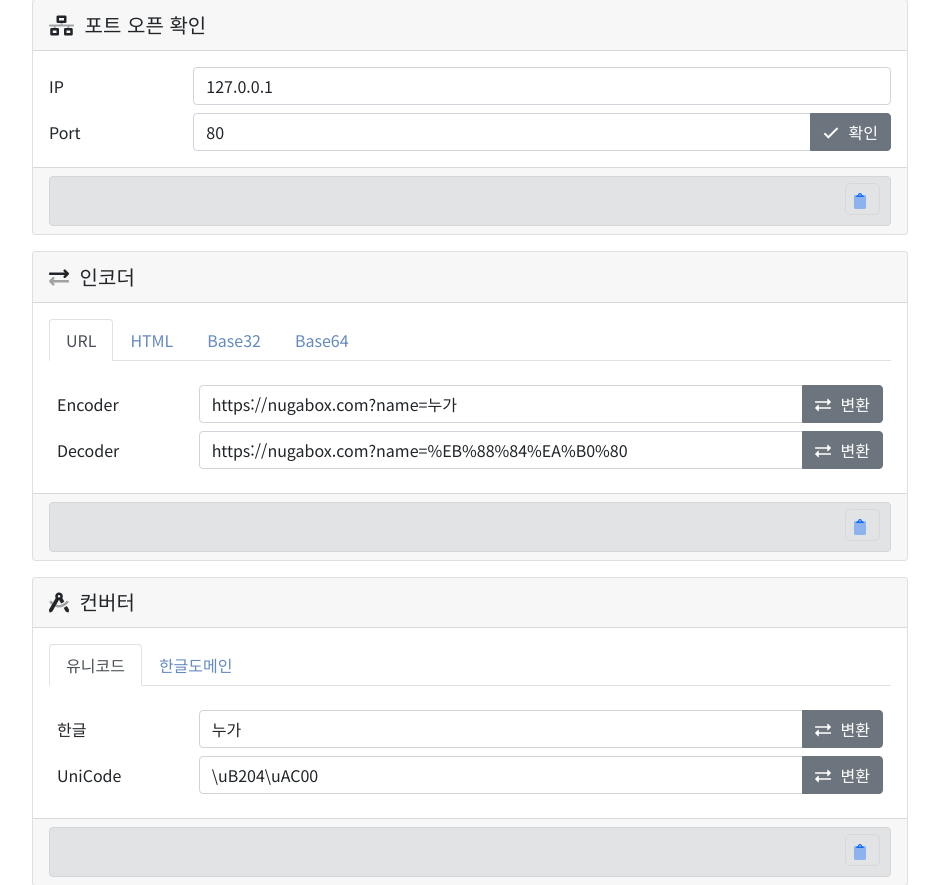
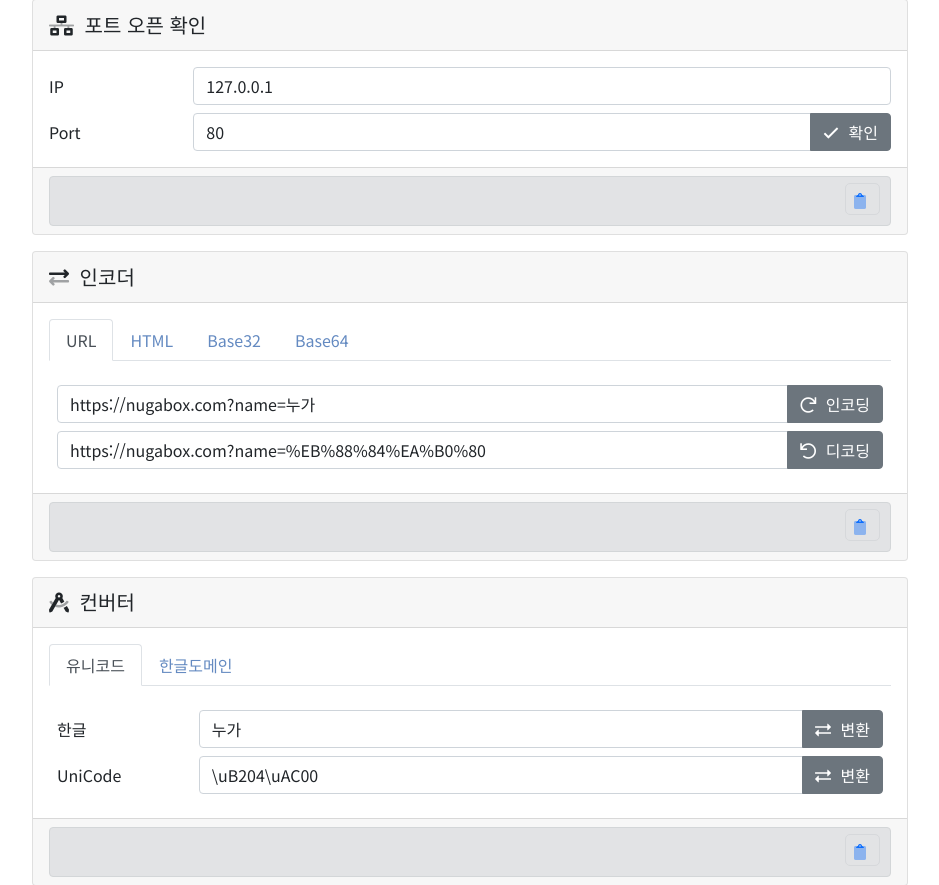
Before and after one commit to nugaBox/tools, a PHP site: page /dev/index.php in a window 1280 px wide. Shown: the part 399-1284 px from the top of the page, without its empty margins (170-1109 px from the left). Run offline with PHP 8.4, Linux system fonts and the light colour scheme; some libraries are stand-ins or nearby versions.

Commit message:
레이아웃 수정

```diff
--- a/dev/index.php
+++ b/dev/index.php
@@ -29,7 +29,7 @@
 <header class="p-3 text-white">
     <div class="container">
         <div class="d-flex flex-wrap align-items-center justify-content-center justify-content-lg-start">
-            <a href="/" class="d-flex align-items-center col-lg-6 mb-2 mb-lg-0 text-white text-decoration-none">
+            <a href="//dev.nugabox.com/tools" class="d-flex align-items-center col-lg-6 mb-2 mb-lg-0 text-white text-decoration-none">
                 <img src="../images/banner_tools.png" alt="logo" class="logo" />
             </a>
             <div class="col-lg-2"></div>
@@ -126,81 +126,57 @@
                     <div class="tab-content mt-2 p-2" id="nav-encoderContent">
                         <div class="tab-pane fade show active" id="nav-url" role="tabpanel" aria-labelledby="nav-url-tab">
                             <div class="row mt-2">
-                                <label for="enc_url" class="col-3 col-md-2 col-form-label text-right">Encoder</label>
-                                <div class="col-9 col-md-10">
                                 <div class="input-group">
                                     <input type="text" class="form-control" id="enc_url" name="enc_url" value="https://nugabox.com?name=누가" placeholder="">
-                                        <button type="button" class="btn btn-secondary" data-category="URL" data-action="K"><i class="far fa-exchange-alt"></i> 변환</button>
-                                    </div>
+                                    <button type="button" class="btn btn-secondary" data-category="URL" data-action="K"><i class="far fa-redo"></i> 인코딩</button>
                                 </div>
                             </div>
                             <div class="row mt-2">
-                                <label for="dec_url" class="col-3 col-md-2 col-form-label text-right">Decoder</label>
-                                <div class="col-9 col-md-10">
                                 <div class="input-group">
                                     <input type="text" class="form-control" id="dec_url" name="dec_url" value="https://nugabox.com?name=%EB%88%84%EA%B0%80" placeholder="">
-                                        <button type="button" class="btn btn-secondary" data-category="URL" data-action="U"><i class="far fa-exchange-alt"></i> 변환</button>
-                                    </div>
+                                    <button type="button" class="btn btn-secondary" data-category="URL" data-action="U"><i class="far fa-undo"></i> 디코딩</button>
                                 </div>
                             </div>
                         </div>
                         <div class="tab-pane fade" id="nav-html" role="tabpanel" aria-labelledby="nav-html-tab">
                             <div class="row mt-2">
-                                <label for="enc_html" class="col-3 col-md-2 col-form-label text-right">Encoder</label>
-                                <div class="col-9 col-md-10">
                                 <div class="input-group">
                                     <input type="text" class="form-control" id="enc_html" name="enc_html" value="<html>Hello World</html>" placeholder="">
-                                        <button type="button" class="btn btn-secondary" data-category="HTML" data-action="K"><i class="far fa-exchange-alt"></i> 변환</button>
-                                    </div>
+                                    <button type="button" class="btn btn-secondary" data-category="HTML" data-action="K"><i class="far fa-redo"></i> 인코딩</button>
                                 </div>
                             </div>
                             <div class="row mt-2">
-                                <label for="dec_html" class="col-3 col-md-2 col-form-label text-right">Decoder</label>
-                                <div class="col-9 col-md-10">
                                 <div class="input-group">
                                     <input type="text" class="form-control" id="dec_html" name="dec_html" value="<?=htmlspecialchars('&lt;html&gt;Hello World&lt;/html&gt;');?>" placeholder="">
-                                        <button type="button" class="btn btn-secondary" data-category="HTML" data-action="U"><i class="far fa-exchange-alt"></i> 변환</button>
-                                    </div>
+                                    <button type="button" class="btn btn-secondary" data-category="HTML" data-action="U"><i class="far fa-undo"></i> 디코딩</button>
                                 </div>
                             </div>
                         </div>
                         <div class="tab-pane fade" id="nav-base32" role="tabpanel" aria-labelledby="nav-base32-tab">
                             <div class="row mt-2">
-                                <label for="enc_base32" class="col-3 col-md-2 col-form-label text-right">Encoder</label>
-                                <div class="col-9 col-md-10">
                                 <div class="input-group">
                                     <input type="text" class="form-control" id="enc_base32" name="enc_base32" value="nugabox" placeholder="">
-                                        <button type="button" class="btn btn-secondary" data-category="B32" data-action="K"><i class="far fa-exchange-alt"></i> 변환</button>
-                                    </div>
+                                    <button type="button" class="btn btn-secondary" data-category="B32" data-action="K"><i class="far fa-redo"></i> 인코딩</button>
                                 </div>
                             </div>
                             <div class="row mt-2">
-                                <label for="dec_base32" class="col-3 col-md-2 col-form-label text-right">Decoder</label>
-                                <div class="col-9 col-md-10">
                                 <div class="input-group">
                                     <input type="text" class="form-control" id="dec_base32" name="dec_base32" value="NZ2WOYLCN54A====" placeholder="">
-                                        <button type="button" class="btn btn-secondary" data-category="B32" data-action="U"><i class="far fa-exchange-alt"></i> 변환</button>
-                                    </div>
+                                    <button type="button" class="btn btn-secondary" data-category="B32" data-action="U"><i class="far fa-undo"></i> 디코딩</button>
                                 </div>
                             </div>
                         </div>
                         <div class="tab-pane fade" id="nav-base64" role="tabpanel" aria-labelledby="nav-base64-tab">
                             <div class="row mt-2">
-                                <label for="enc_base64" class="col-3 col-md-2 col-form-label text-right">Encoder</label>
-                                <div class="col-9 col-md-10">
                                 <div class="input-group">
                                     <input type="text" class="form-control" id="enc_base64" name="enc_base64" value="nugabox" placeholder="">
-                                        <button type="button" class="btn btn-secondary" data-category="B64" data-action="K"><i class="far fa-exchange-alt"></i> 변환</button>
-                                    </div>
+                                    <button type="button" class="btn btn-secondary" data-category="B64" data-action="K"><i class="far fa-redo"></i> 인코딩</button>
                                 </div>
                             </div>
                             <div class="row mt-2">
-                                <label for="dec_base64" class="col-3 col-md-2 col-form-label text-right">Decoder</label>
-                                <div class="col-9 col-md-10">
                                 <div class="input-group">
                                     <input type="text" class="form-control" id="dec_base64" name="dec_base64" value="bnVnYWJveA==" placeholder="">
-                                        <button type="button" class="btn btn-secondary" data-category="B64" data-action="U"><i class="far fa-exchange-alt"></i> 변환</button>
-                                    </div>
+                                    <button type="button" class="btn btn-secondary" data-category="B64" data-action="U"><i class="far fa-undo"></i> 디코딩</button>
                                 </div>
                             </div>
                         </div>
--- a/index.php
+++ b/index.php
@@ -30,7 +30,7 @@
 <header class="p-3 text-white">
     <div class="container">
         <div class="d-flex flex-wrap align-items-center justify-content-center justify-content-lg-start">
-            <a href="/" class="d-flex align-items-center col-lg-6 mb-2 mb-lg-0 text-white text-decoration-none">
+            <a href="//dev.nugabox.com/tools" class="d-flex align-items-center col-lg-6 mb-2 mb-lg-0 text-white text-decoration-none">
                 <img src="images/banner_tools.png" alt="logo" class="logo" />
             </a>
             <div class="col-lg-2"></div>
```
Lines whose indentation alone changed are shown as unchanged.
